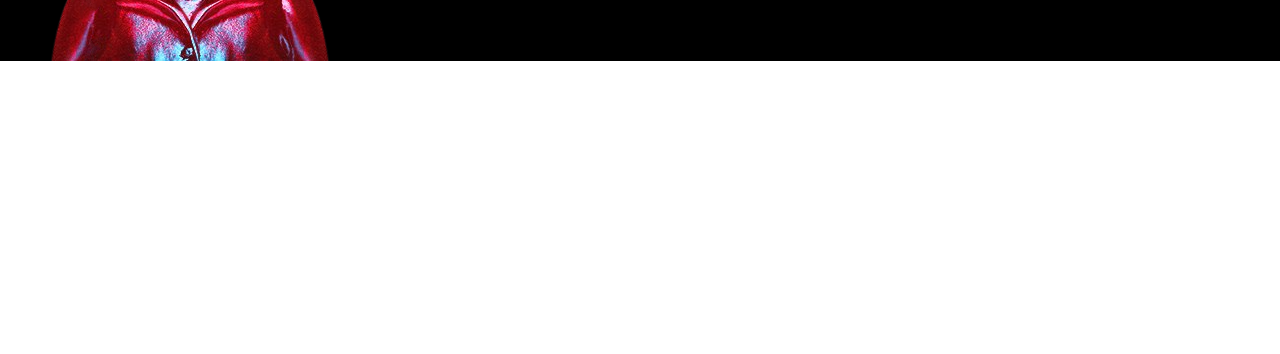
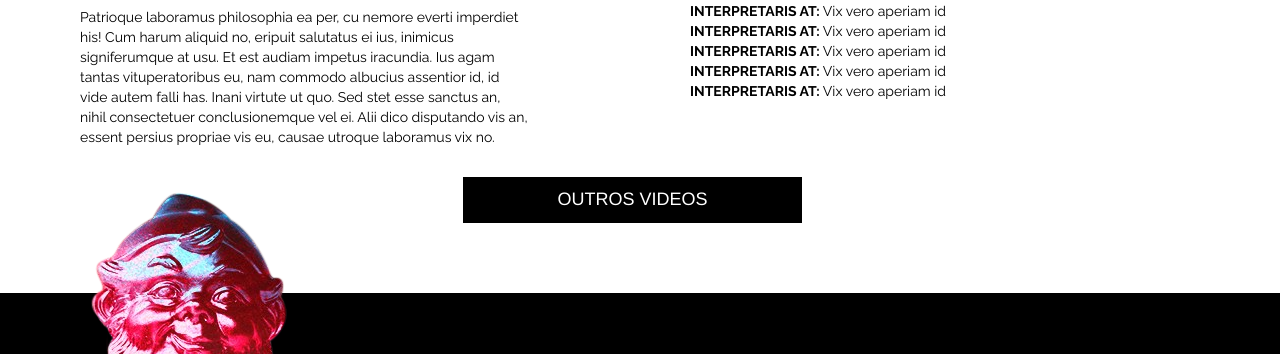
Before and after one commit to mada-lp/amstrdm, a plain HTML site: page video.html in a window 1280 px wide. Shown: the part 739-1093 px from the top of the page. Before the commit the page ends 800 px from the top, so only its background shows below. Drawn offline with nearby package versions, Linux system fonts and the light colour scheme.

Commit message:
video.html faltando os 4 ultimos videos

```diff
--- a/style.css
+++ b/style.css
@@ -100,6 +100,7 @@ body {
 .dropdown-toggle {
   color: white;
 }
+
 .banner {
   display: flex;
   position: relative;
@@ -313,3 +314,21 @@ body {
 .padding-text {
   padding: 45px;
 }
+
+.video-name {
+  background: black;
+  padding: 3px;
+  color: white;
+  margin-right: 15px;
+  text-align: center
+}
+
+.info-video-detail p{
+  color: black;
+  margin: 30px 0;
+}
+
+#video-description {
+  margin: 40px 0;
+  padding-left: 50px;
+}
--- a/video.html
+++ b/video.html
@@ -48,7 +48,40 @@
 
     <!-- infos video -->
     <div class="wrapper">
-
+      <div class="container">
+        <div class="container-content">
+          <div class="row">
+            <div class="col-xs-12 col-sm-6">
+              <div class="row">
+                <div class="col-xs-12 col-sm-4 video-name">
+                  <h4>NOME DO VIDEO</h4>
+                </div>
+              </div>
+              <div class="row">
+                <div class="col-xs-12 col-sm-10 info-video-detail">
+                  <p>Patrioque laboramus philosophia ea per, cu nemore everti imperdiet his! Cum harum aliquid no, eripuit salutatus ei ius, inimicus signiferumque at usu. Et est audiam impetus iracundia. Ius agam tantas vituperatoribus eu, nam commodo albucius assentior id, id vide autem falli has. Inani virtute ut quo. Sed stet esse sanctus an, nihil consectetuer conclusionemque vel ei. Alii dico disputando vis an, essent persius propriae vis eu, causae utroque laboramus vix no.</p>
+                </div>
+              </div>
+            </div>
+              <div class="col-xs-12 col-sm-6 info-video-detail" id="video-description">
+                <p>
+                  <b>INTERPRETARIS AT:</b> Vix vero aperiam id <br>
+                  <b>INTERPRETARIS AT:</b> Vix vero aperiam id <br>
+                  <b>INTERPRETARIS AT:</b> Vix vero aperiam id <br>
+                  <b>INTERPRETARIS AT:</b> Vix vero aperiam id <br>
+                  <b>INTERPRETARIS AT:</b> Vix vero aperiam id <br>
+                </p>
+              </div>
+          </div>
+          <div class="row">
+            <div class="col-xs-12 col-sm-4 col-sm-offset-4">
+              <div class="video-name">
+                <h4>OUTROS VIDEOS</h4>
+              </div>
+            </div>
+          </div>
+        </div>
+      </div>
     </div>
 
     <!-- footer -->
```
